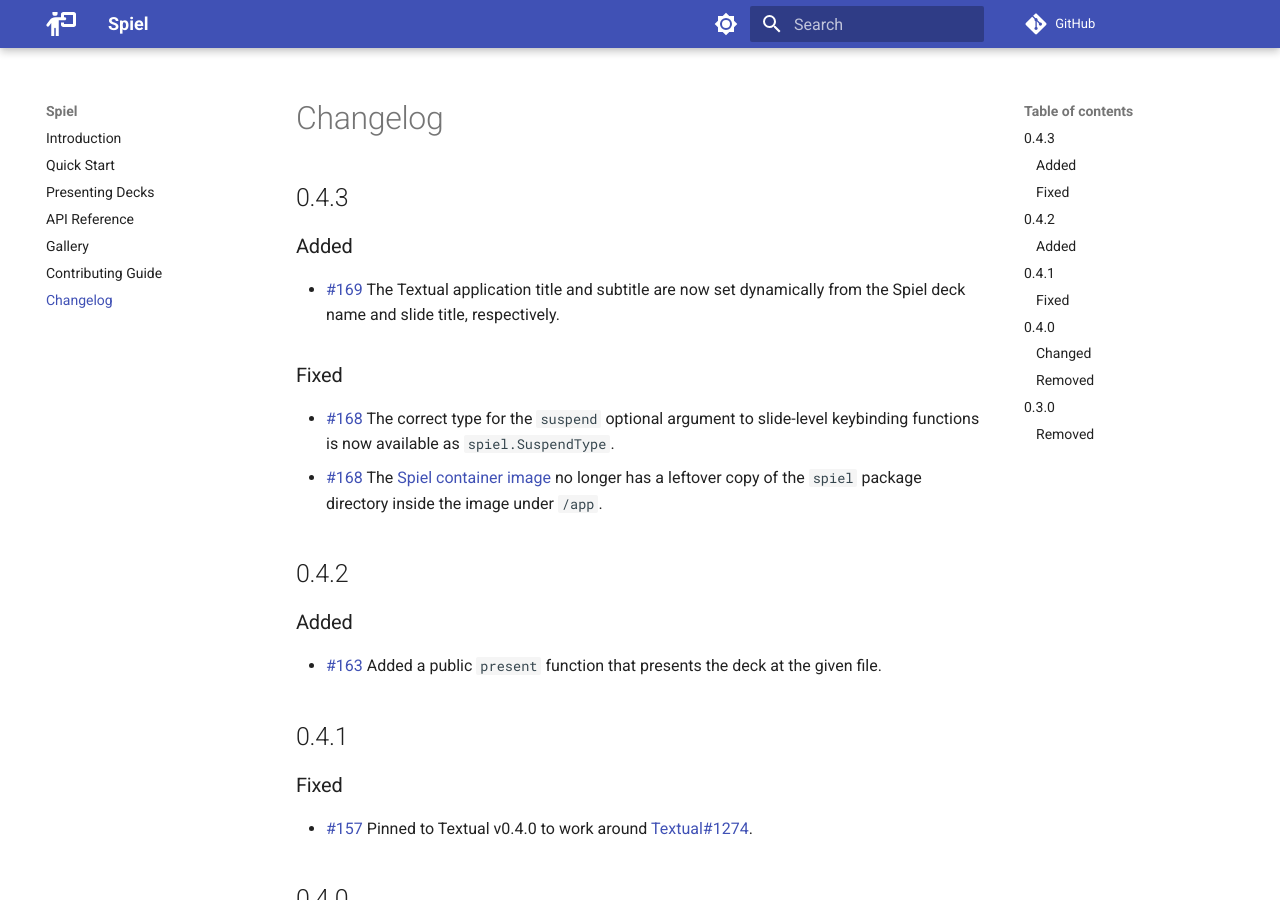
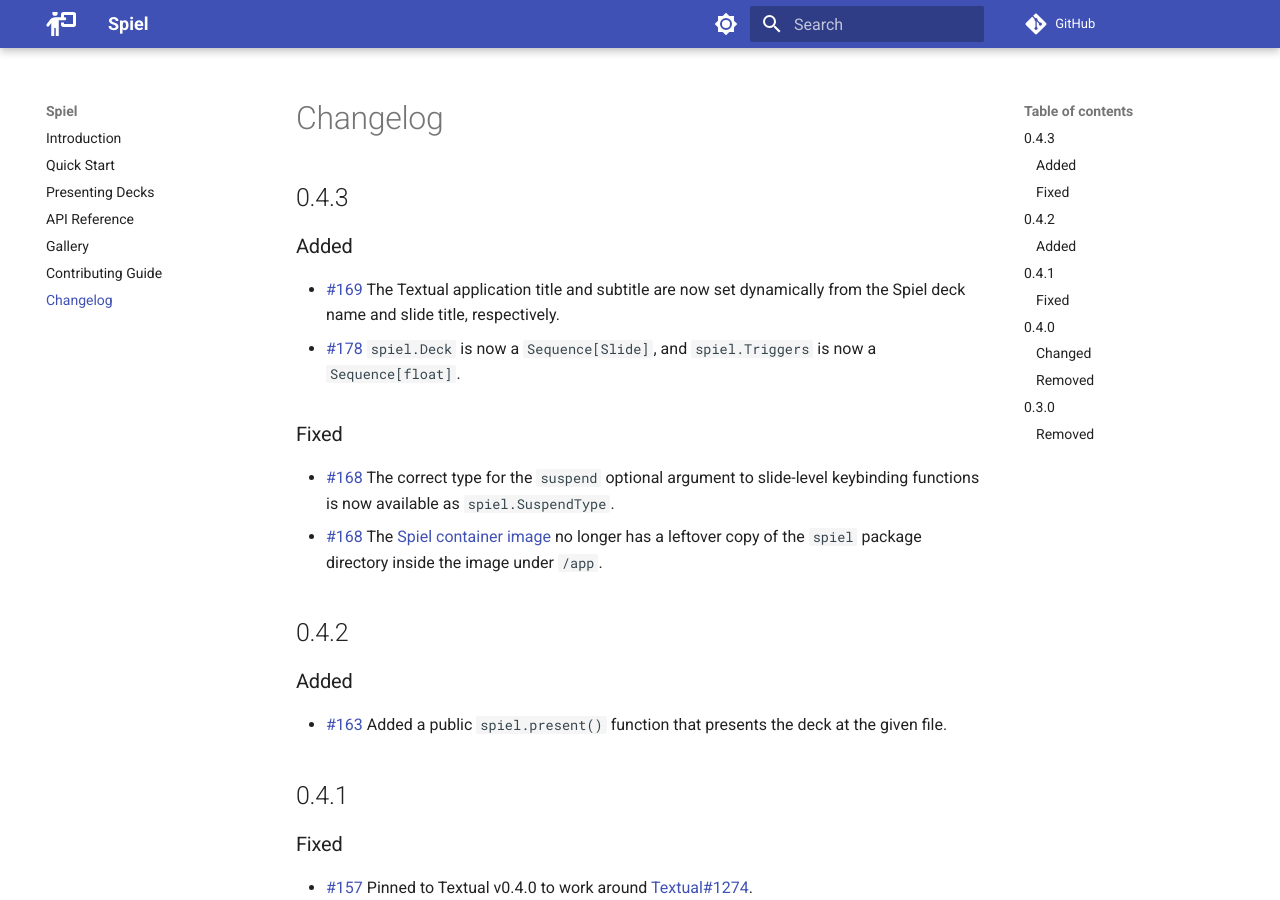
Before and after one commit to JoshKarpel/spiel, an MkDocs documentation site: the page built from docs/changelog.md, in a window 1280 px wide and 900 px high. Built offline with MkDocs 1.6.1 and Material for MkDocs 9.7.7, drawn with Linux system fonts in a browser that asks for light colours; comment, search, counter and statistics services are not loaded.

Commit message:
changelog entry

```diff
--- a/docs/changelog.md
+++ b/docs/changelog.md
@@ -5,6 +5,7 @@
 ### Added
 
 - [#169](https://github.com/JoshKarpel/spiel/pull/169) The Textual application title and subtitle are now set dynamically from the Spiel deck name and slide title, respectively.
+- [#178](https://github.com/JoshKarpel/spiel/pull/178) `spiel.Deck` is now a `Sequence[Slide]`, and `spiel.Triggers` is now a `Sequence[float]`.
 
 ### Fixed
 
@@ -15,7 +16,7 @@
 
 ### Added
 
-- [#163](https://github.com/JoshKarpel/spiel/pull/163) Added a public `present` function that presents the deck at the given file.
+- [#163](https://github.com/JoshKarpel/spiel/pull/163) Added a public `spiel.present()` function that presents the deck at the given file.
 
 ## 0.4.1
 
```
